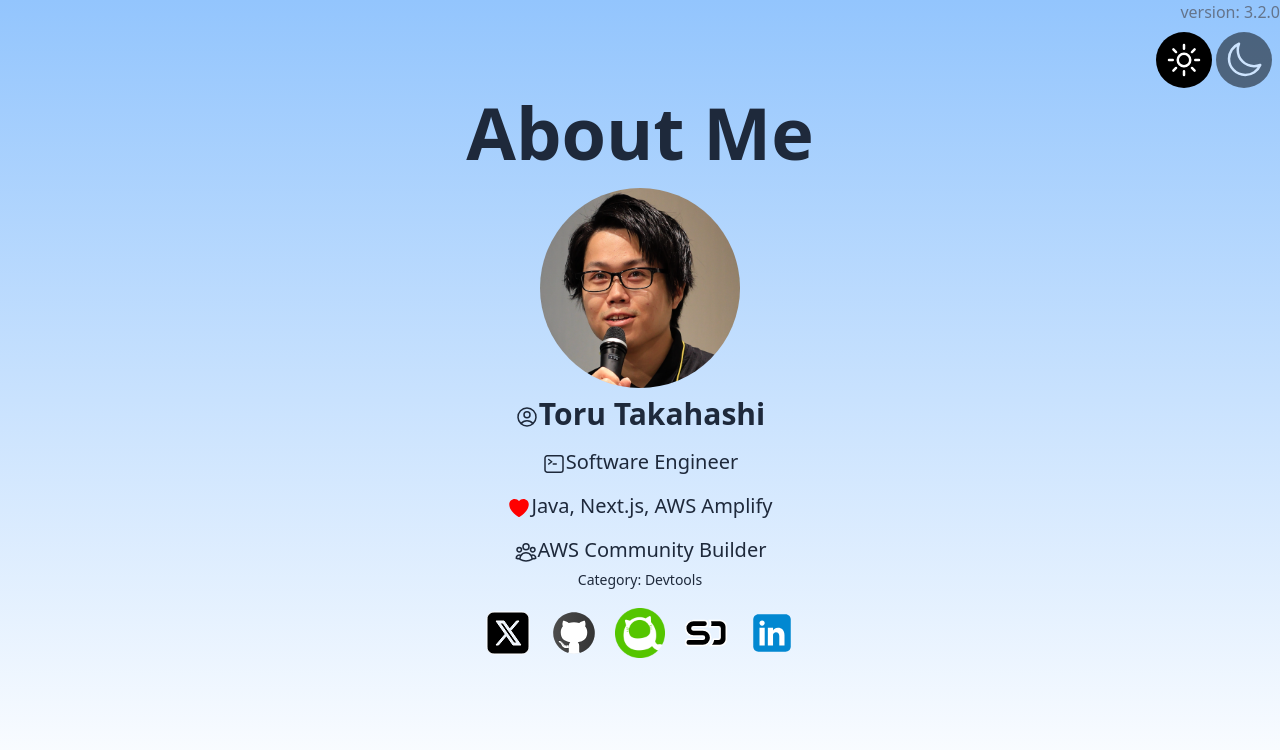
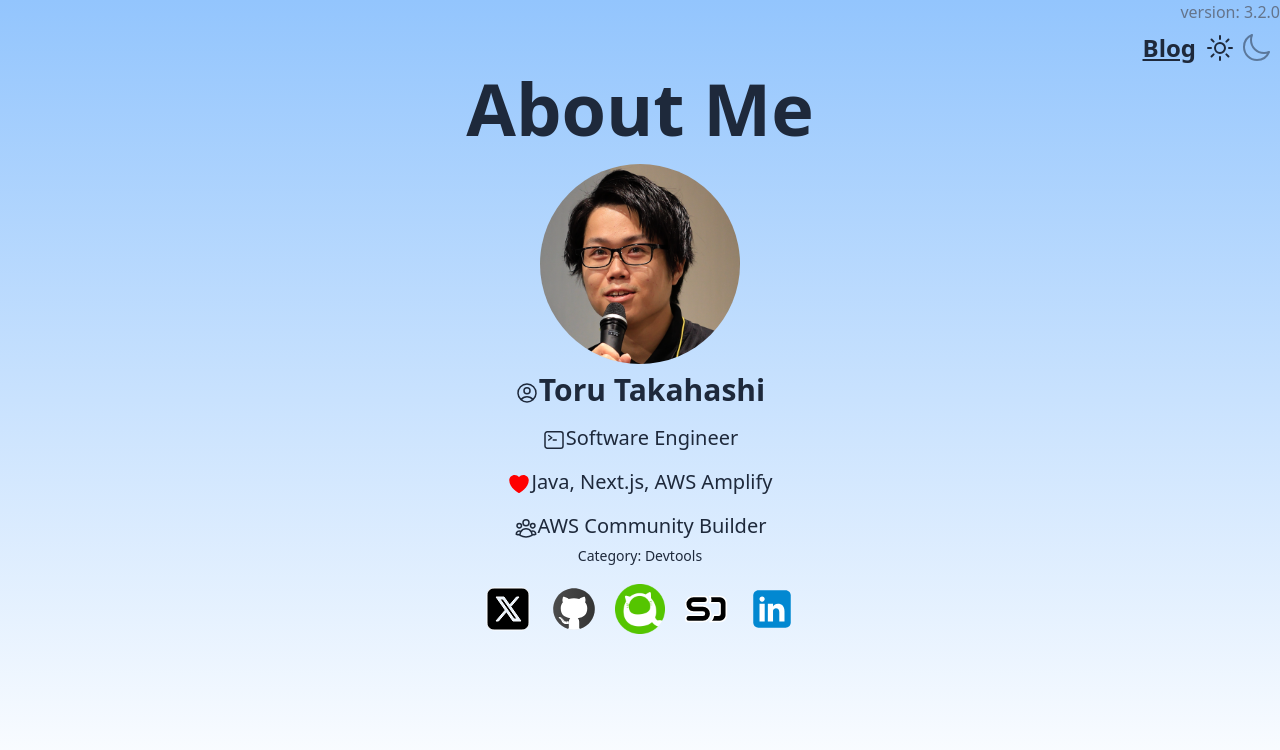
Before and after one commit to tttol/about-me-app, a Next.js app: page / in a window 1280 px wide. Shown: the top 750 px of the page. Built offline with nearby package versions, Linux system fonts and the light colour scheme.

Commit message:
update icon size and add Blog link

```diff
--- a/app/components/Header.tsx
+++ b/app/components/Header.tsx
@@ -14,16 +14,19 @@ export default function Header() {
   };
   return (
     <header className="flex justify-end p-2">
+      <div className="cursor-pointer mr-2 text-2xl font-bold hover:opacity-50 self-end underline">
+        Blog
+      </div>
       <div
         id="sun"
-        className="cursor-pointer rounded-full p-2 bg-black text-white dark:bg-slate-500 mr-1"
+        className="cursor-pointer mr-1 hover:opacity-50 self-end"
         onClick={switchLight}
       >
         <Sun />
       </div>
       <div
         id="moon"
-        className="cursor-pointer rounded-full p-2 bg-black text-white dark:bg-slate-500 opacity-50"
+        className="cursor-pointer opacity-50 hover:opacity-100 self-end"
         onClick={switchDark}
       >
         <Moon />
--- a/app/icons.tsx
+++ b/app/icons.tsx
@@ -8,7 +8,7 @@ export const Sun: React.FC = () => {
       viewBox="0 0 24 24"
       strokeWidth={1.5}
       stroke="currentColor"
-      className="size-10"
+      className="size-8"
     >
       <path
         strokeLinecap="round"
@@ -27,7 +27,7 @@ export const Moon: React.FC = () => {
       viewBox="0 0 24 24"
       strokeWidth={1.5}
       stroke="currentColor"
-      className="size-10"
+      className="size-8"
     >
       <path
         strokeLinecap="round"
```
Also changed, not shown: 1 other file (tests, documents, lock files or other folders).
